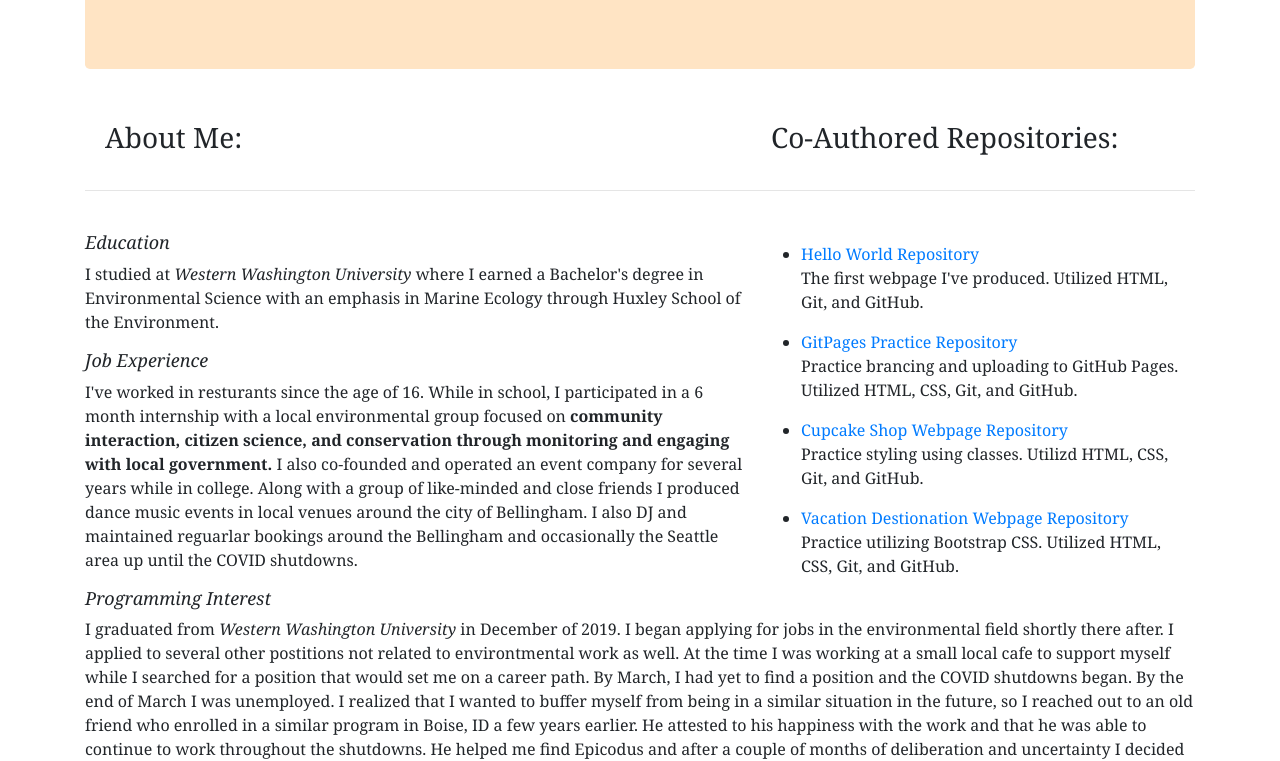
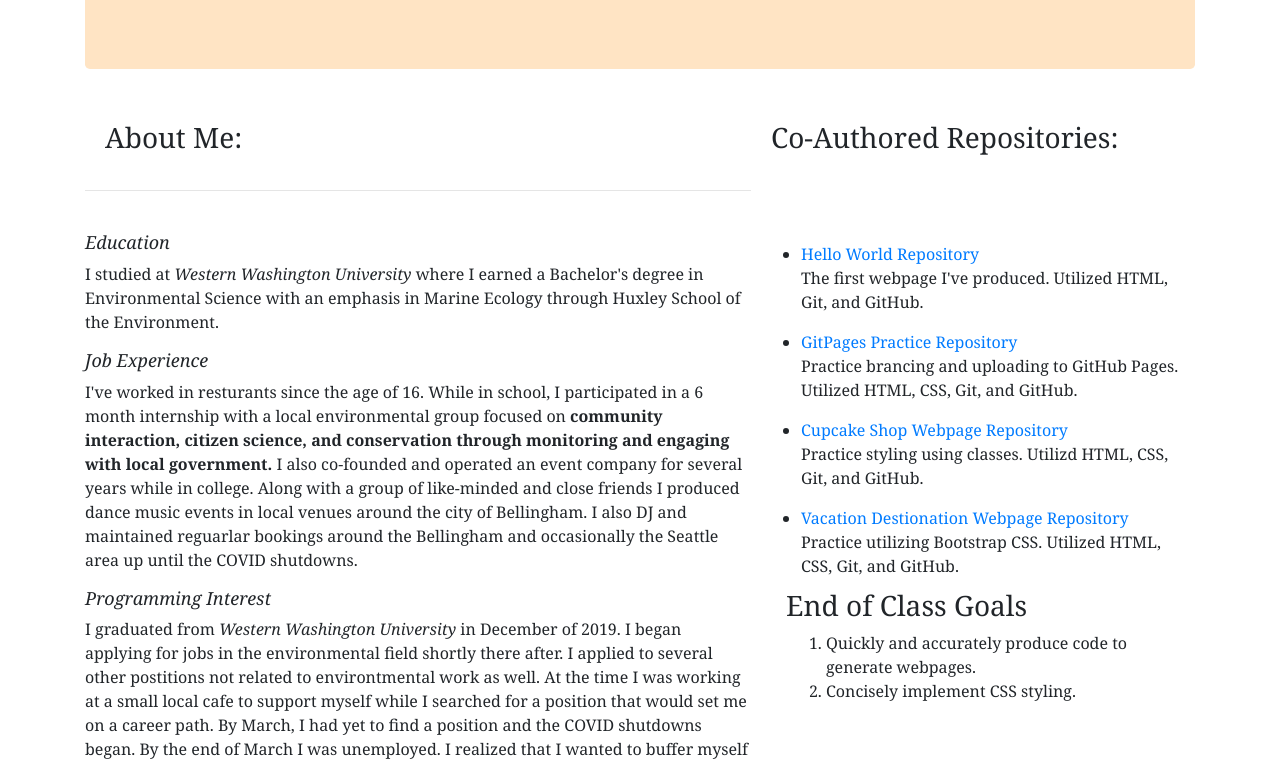
Before and after one commit to EricStratton/landing-page, a plain HTML site: page index.html in a window 1280 px wide. Shown: the part 200-961 px from the top of the page. Drawn offline with Linux system fonts and the light colour scheme.

Commit message:
add ol tag to html, adjust styling of float

```diff
--- a/css/styles.css
+++ b/css/styles.css
@@ -22,7 +22,8 @@ hr {
   width: auto;
   height: 25px;
   margin-right: auto;
-  margin-left: 0;
+  margin-left: auto;
+  overflow: hidden;
 }
 .about-me {
   width: auto;
@@ -37,11 +38,10 @@ hr {
 .emph {
   font-weight: bolder;
 }
-.sidebar-2 {
-  width: 40%;
-  float: right;
+.goals {
+  border: 1px;
+  padding: 35px;
 }
-
 /* img {
   float: right;
 } */
--- a/index.html
+++ b/index.html
@@ -54,6 +54,13 @@
               </p>
             </li>
           </ul>
+        </div>
+        <div class="goals">
+          <h3>End of Class Goals</h3>
+          <ol>
+            <li>Quickly and accurately produce code to generate webpages.</li>
+            <li>Concisely implement CSS styling.</li>
+          </ol>
         </div>
       </div>
       <div class="about-me">
```
